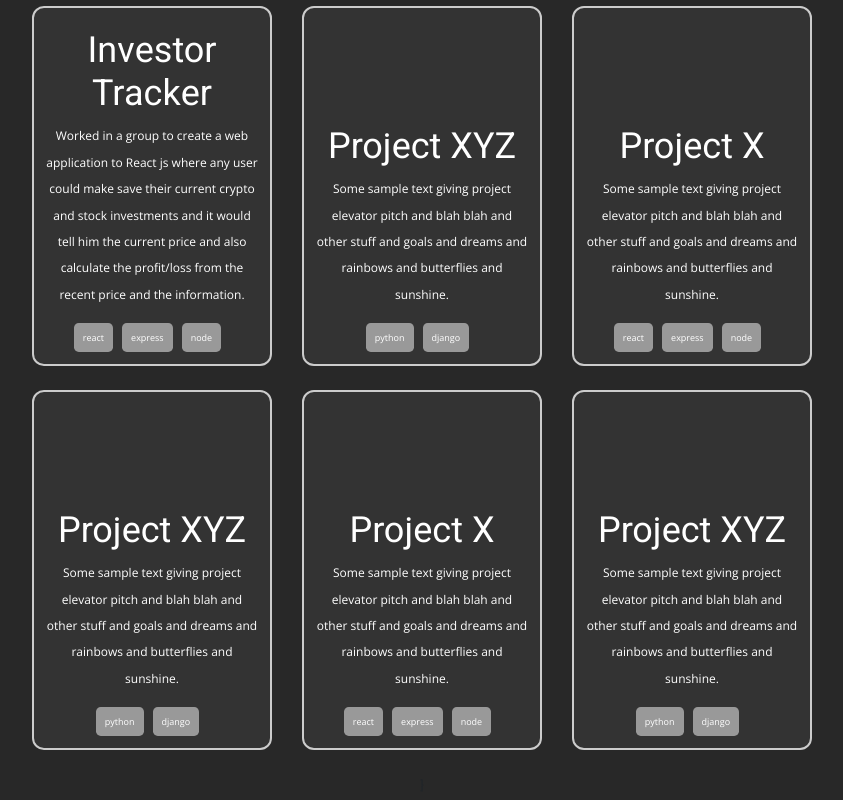
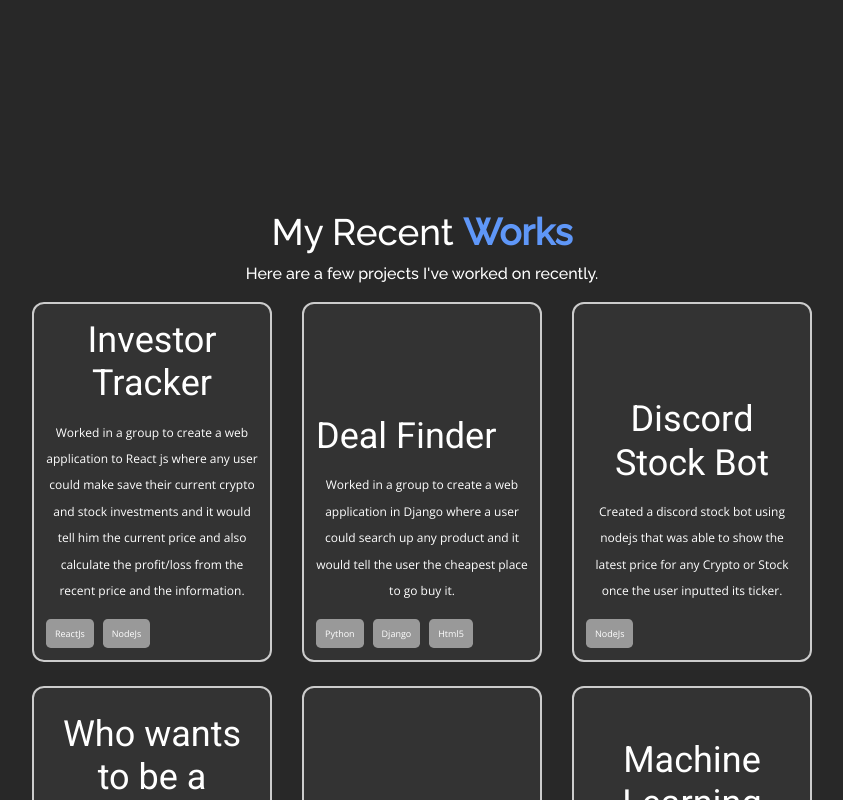
Before and after one commit to NihalKPatel/Portfolio-React, a React (Create React App) app in the folder Portfolio/: page / in a window 1280 px wide. Shown: the part 1400-2200 px from the top of the page, without its empty margins (218-1061 px from the left). Built offline with nearby package versions, Linux system fonts and the light colour scheme.

Commit message:
small fix

```diff
--- a/Portfolio/src/components/Pages/About.js
+++ b/Portfolio/src/components/Pages/About.js
@@ -10,6 +10,7 @@ function About() {
 
     return (
         <section>
+        <Container>
             <Container className="home-content" id="about">
                 <Row>
                     <Col md={8} className="home-about-description">
@@ -43,6 +44,8 @@ function About() {
                 </Row>
 
             </Container>
+            <div ></div>
+        </Container>
         </section>
     );
 }
--- a/Portfolio/src/components/ProjectCard/Projects.js
+++ b/Portfolio/src/components/ProjectCard/Projects.js
@@ -2,7 +2,7 @@ import React from "react";
 import data from "./data.json";
 import Card from "./Card"
 import "./project.css";
-import Spacer from "react-spacer";
+import {Col, Container, Row} from "react-bootstrap";
 
 function Projects(props) {
 
@@ -15,23 +15,31 @@ function Projects(props) {
 
     const projects = [];
 
-    for (let i=0 ; i <= Math.ceil((6 - 1) / 3); i++)
-    {
+    for (let i = 0; i <= Math.ceil((6 - 1) / 3); i++) {
         const temp = [];
-        for (let k = i*3; k < (i*3)+3; k++)
-        {
-            if (data[k] === undefined){
+        for (let k = i * 3; k < (i * 3) + 3; k++) {
+            if (data[k] === undefined) {
                 break;
             }
             temp.push(<Card data={data[k]}/>)
         }
-        if (temp.length === 0){
+        if (temp.length === 0) {
             break;
         }
         projects[i] = temp
     }
 
     return (
+        <Container  id="project">
+            <Row>
+                <Col>
+                <h1 className="project-heading">
+                    My Recent <strong className="purple">Works </strong>
+                </h1>
+                <p style={{color: "white"}}>
+                    Here are a few projects I've worked on recently.
+                </p>
+
         <div>
             {
                 projects.map(function (name, index) {
@@ -41,6 +49,9 @@ function Projects(props) {
             }
             }
         </div>
+                </Col>
+            </Row>
+        </Container>
 
     )
 
--- a/Portfolio/src/components/ProjectCard/card.js
+++ b/Portfolio/src/components/ProjectCard/card.js
@@ -1,5 +1,5 @@
 import React from "react";
-import {Container} from "react-bootstrap";
+import {Col, Container, Row} from "react-bootstrap";
 
 export default class Card extends React.Component {
     render() {
@@ -21,18 +21,22 @@ export default class Card extends React.Component {
                         <div className="num"></div>
                         <a className="project-card" href="https://github.com/NihalKPatel/InvestorTracker"
                            style={{background: "#333"}}>
-                            <div>
+                            <Col>
+                                <Row>
                                 <h1>  {this.props.data.project}</h1>
+                                </Row>
+                                <Row>
                                 <p>{this.props.data.description}</p>
-                                <div className="date"></div>
+                                </Row>
+                                <Row>
                                 <div className="tags">
                                     {techstack}
                                 </div>
-                            </div>
+                                </Row>
+                            </Col>
                         </a>
                     </div>
                 </Container>
-
             </section>
         )
     }
--- a/Portfolio/src/components/ProjectCard/data.json
+++ b/Portfolio/src/components/ProjectCard/data.json
@@ -2,76 +2,59 @@
   "0": {
     "project": "Investor Tracker",
     "stack": [
-      "react",
-      "express",
-      "node"
+      "ReactJs",
+      "NodeJs"
     ],
     "description": "Worked in a group to create a web application to React js where any user could make save their current crypto and stock investments and it would tell him the current price and also calculate the profit/loss from the recent price and the information.",
-    "github": "https://www.github.com",
-    "image": "https://s3-us-west-2.amazonaws.com/s.cdpn.io/326643/Sample%20Logo.png",
-    "needs": "People with super powers",
+    "github": "https://github.com/NihalKPatel/InvestorTrackerm",
     "status": "In Development"
   },
   "1": {
-    "project": "Project XYZ",
+    "project": "Deal Finder",
     "stack": [
-      "python",
-      "django"
+      "Python",
+      "Django",
+      "Html5"
     ],
-    "description": "Some sample text giving project elevator pitch and blah blah and other stuff and goals and dreams and rainbows and butterflies and sunshine. ",
-    "github": "https://www.github.com",
-    "needs": "People with super powers, semi-super powers, or no powers at all",
-    "image": "https://s3-us-west-2.amazonaws.com/s.cdpn.io/326643/sample%20logo%202.png",
+    "description": "Worked in a group to create a web application in Django where a user could search up any product and it would tell the user the cheapest place to go buy it. ",
+    "github": "https://github.com/NihalKPatel/Deal-Finder",
     "status": "Live"
   },
   "2": {
-    "project": "Project X",
+    "project": "Discord Stock Bot",
     "stack": [
-      "react",
-      "express",
-      "node"
+      "NodeJs"
     ],
-    "description": "Some sample text giving project elevator pitch and blah blah and other stuff and goals and dreams and rainbows and butterflies and sunshine. ",
-    "github": "https://www.github.com",
-    "image": "https://s3-us-west-2.amazonaws.com/s.cdpn.io/326643/Sample%20Logo.png",
-    "needs": "People with super powers",
-    "status": "In Development"
+    "description": "Created a discord stock bot using nodejs that was able to show the latest price for any Crypto or Stock once the user inputted its ticker.",
+    "github": "https://github.com/NihalKPatel/Stock-bot",
+    "status": "Live"
   },
   "3": {
-    "project": "Project XYZ",
+    "project": "Who wants to be a millionaire",
     "stack": [
-      "python",
-      "django"
+      "Java"
     ],
-    "description": "Some sample text giving project elevator pitch and blah blah and other stuff and goals and dreams and rainbows and butterflies and sunshine. ",
-    "github": "https://www.github.com",
-    "needs": "People with super powers, semi-super powers, or no powers at all",
-    "image": "https://s3-us-west-2.amazonaws.com/s.cdpn.io/326643/sample%20logo%202.png",
+    "description": "Created a game called who wants to be a millionaire in Java GUI. Where the user gets a series of questions getting a question correct rewards the users.",
+    "github": "https://github.com/NihalKPatel/Who-Wants-to-be-a-millionaire-GUI",
     "status": "Live"
   },
   "4": {
-    "project": "Project X",
+    "project": "Restaurant Website",
     "stack": [
-      "react",
-      "express",
-      "node"
+      "Javascript",
+      "HTML5"
     ],
-    "description": "Some sample text giving project elevator pitch and blah blah and other stuff and goals and dreams and rainbows and butterflies and sunshine. ",
-    "github": "https://www.github.com",
-    "image": "https://s3-us-west-2.amazonaws.com/s.cdpn.io/326643/Sample%20Logo.png",
-    "needs": "People with super powers",
+    "description": "Created a fully responsive Restaurant Webpage template using HTML5",
+    "github": "https://github.com/NihalKPatel/Restaurant-Webpage",
     "status": "In Development"
   },
   "5": {
-    "project": "Project XYZ",
+    "project": "Machine Learning Chatbot",
     "stack": [
-      "python",
-      "django"
+      "Python"
     ],
-    "description": "Some sample text giving project elevator pitch and blah blah and other stuff and goals and dreams and rainbows and butterflies and sunshine. ",
-    "github": "https://www.github.com",
-    "needs": "People with super powers, semi-super powers, or no powers at all",
-    "image": "https://s3-us-west-2.amazonaws.com/s.cdpn.io/326643/sample%20logo%202.png",
+    "description": "Created a relatvily simple chatbot which can be used to answer \nfrequently asked question in python with deep learning. ",
+    "github": "https://github.com/NihalKPatel/Chatbot",
     "status": "Live"
   }
 }
--- a/Portfolio/src/components/ProjectCard/project.css
+++ b/Portfolio/src/components/ProjectCard/project.css
@@ -34,7 +34,6 @@ a {
     display: flex;
     align-items: flex-end;
     background-size: cover;
-    background-position: center;
     transition: all, var(--transition-time);
     position: relative;
     overflow: hidden;
@@ -50,10 +49,12 @@ a {
     font-size: 1.5em;
     line-height: 1.2em;
     alignment: top;
+    vertical-align: text-top;
+
 
 }
 
-.project-card  p{
+.project-card p {
     font-size: 0.5em;
     font-family: 'Open Sans';
     margin-top: 0.5em;
@@ -63,7 +64,7 @@ a {
 
 }
 
-.stackbtn{
+.stackbtn {
     font-size: 0.5em;
     font-family: 'Open Sans';
     margin-top: 0.5em;
--- a/Portfolio/src/style.css
+++ b/Portfolio/src/style.css
@@ -239,6 +239,7 @@ body {
     padding: 9rem 0 2rem !important;
     color: #ffffff;
     text-align: left;
+    height: 100vh;
 }
 
 .heading {
```
